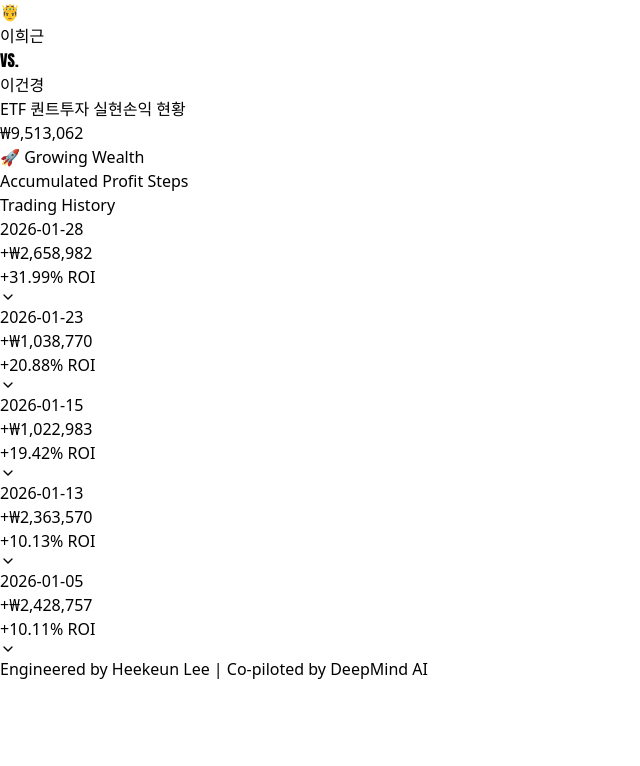
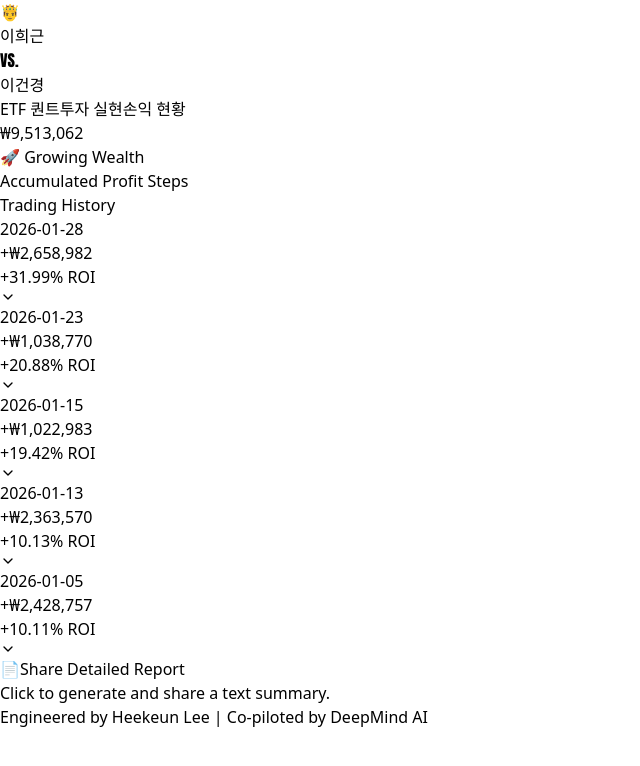
Before and after one commit to heekeunlee/etf-profit-note, a React (Vite) app: page / in a window 1280 px wide. Shown: the top 766 px of the page, without its empty margins (0-640 px from the left). Built offline with nearby package versions, Linux system fonts and the light colour scheme.

Commit message:
Add Share Report feature

```diff
--- a/src/components/Dashboard.jsx
+++ b/src/components/Dashboard.jsx
@@ -258,8 +258,60 @@ const Dashboard = () => {
                     ))}
                 </div>
 
+                {/* 4. Share Report Button */}
+                <div className="px-6 mb-8 mt-4">
+                    <button
+                        onClick={() => {
+                            // 1. Generate Report Text
+                            const userName = activeUser === 'heekeun' ? 'Heekeun Lee' : 'Geonkyung Lee';
+                            const now = new Date().toLocaleString();
+                            let report = `📊 [ETF Profit Report]\n\n`;
+                            report += `👤 Investor: ${userName}\n`;
+                            report += `🕒 Generated: ${now}\n\n`;
+                            report += `💰 Total Profit: ₩${data.total_profit.toLocaleString()}\n`;
+                            report += `🏦 Total Equity: ₩${data.total_equity.toLocaleString()}\n\n`;
+                            report += `━━━━━━━━━━━━━━━━━━━\n\n`;
+
+                            data.records.forEach(record => {
+                                report += `📅 ${record.date}  |  +₩${record.daily_profit.toLocaleString()} (${record.daily_roi}%)\n`;
+                                record.trades.forEach(trade => {
+                                    report += `   • ${trade.name}: +₩${trade.profit.toLocaleString()} (${trade.roi}%)\n`;
+                                });
+                                report += `\n`;
+                            });
+
+                            report += `━━━━━━━━━━━━━━━━━━━\n`;
+                            report += `🚀 Generated by ETF Profit Note`;
+
+                            // 2. Share or Copy
+                            if (navigator.share) {
+                                navigator.share({
+                                    title: `ETF Profit Report - ${userName}`,
+                                    text: report,
+                                }).catch(console.error);
+                            } else {
+                                navigator.clipboard.writeText(report).then(() => {
+                                    alert("📄 Report copied to clipboard!");
+                                }).catch(err => {
+                                    console.error('Failed to copy: ', err);
+                                });
+                            }
+                        }}
+                        className={`w-full py-4 rounded-xl flex items-center justify-center gap-2 font-bold text-lg shadow-lg transition-all active:scale-95 ${activeUser === 'heekeun'
+                            ? 'bg-gradient-to-r from-blue-500 to-indigo-600 text-white shadow-blue-200 hover:shadow-blue-300'
+                            : 'bg-gradient-to-r from-rose-500 to-pink-600 text-white shadow-rose-200 hover:shadow-rose-300'
+                            }`}
+                    >
+                        <span>📄</span>
+                        <span>Share Detailed Report</span>
+                    </button>
+                    <p className="text-center text-xs text-gray-400 mt-2">
+                        Click to generate and share a text summary.
+                    </p>
+                </div>
+
                 {/* Footer Signature */}
-                <div className="pb-8 pt-4 text-center">
+                <div className="pb-8 pt-0 text-center">
                     <p className="text-[10px] text-gray-400 font-medium tracking-wide">
                         Engineered by Heekeun Lee <span className="mx-1 text-gray-300">|</span> Co-piloted by DeepMind AI
                     </p>
```
